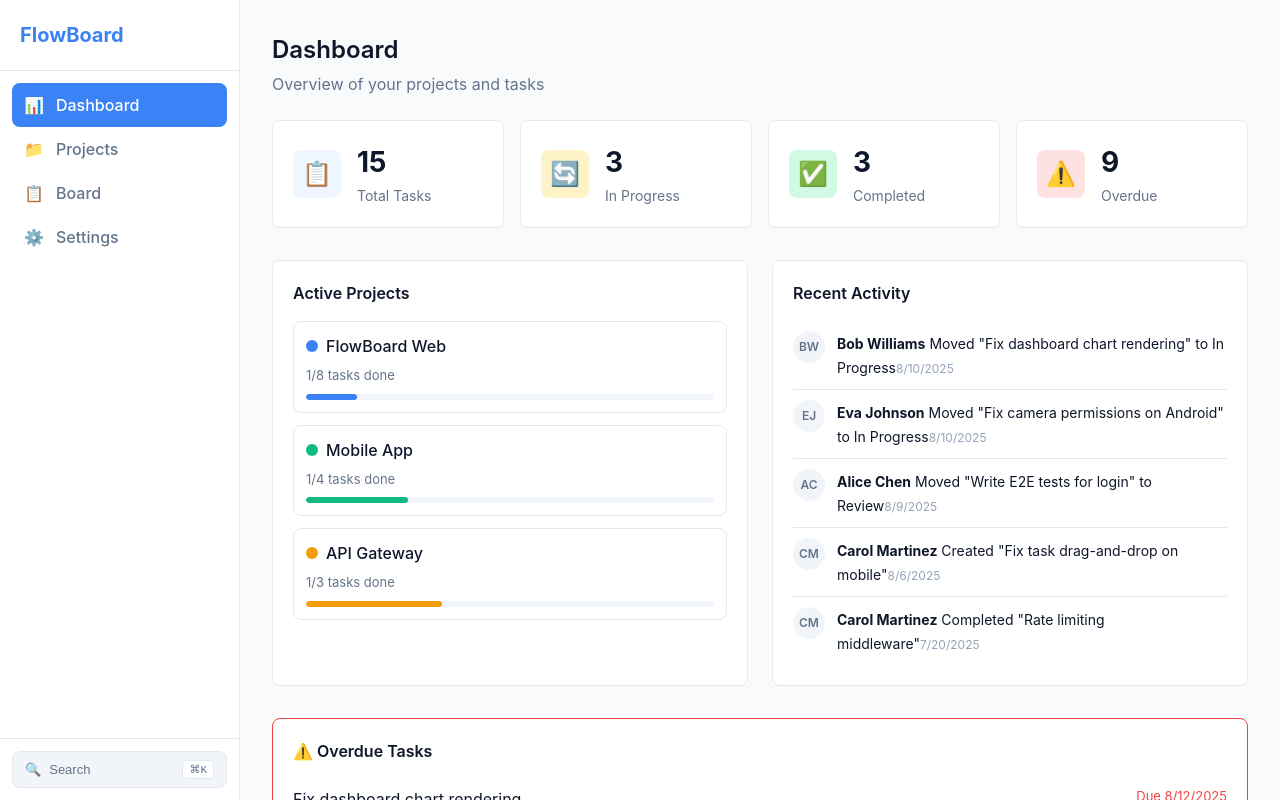
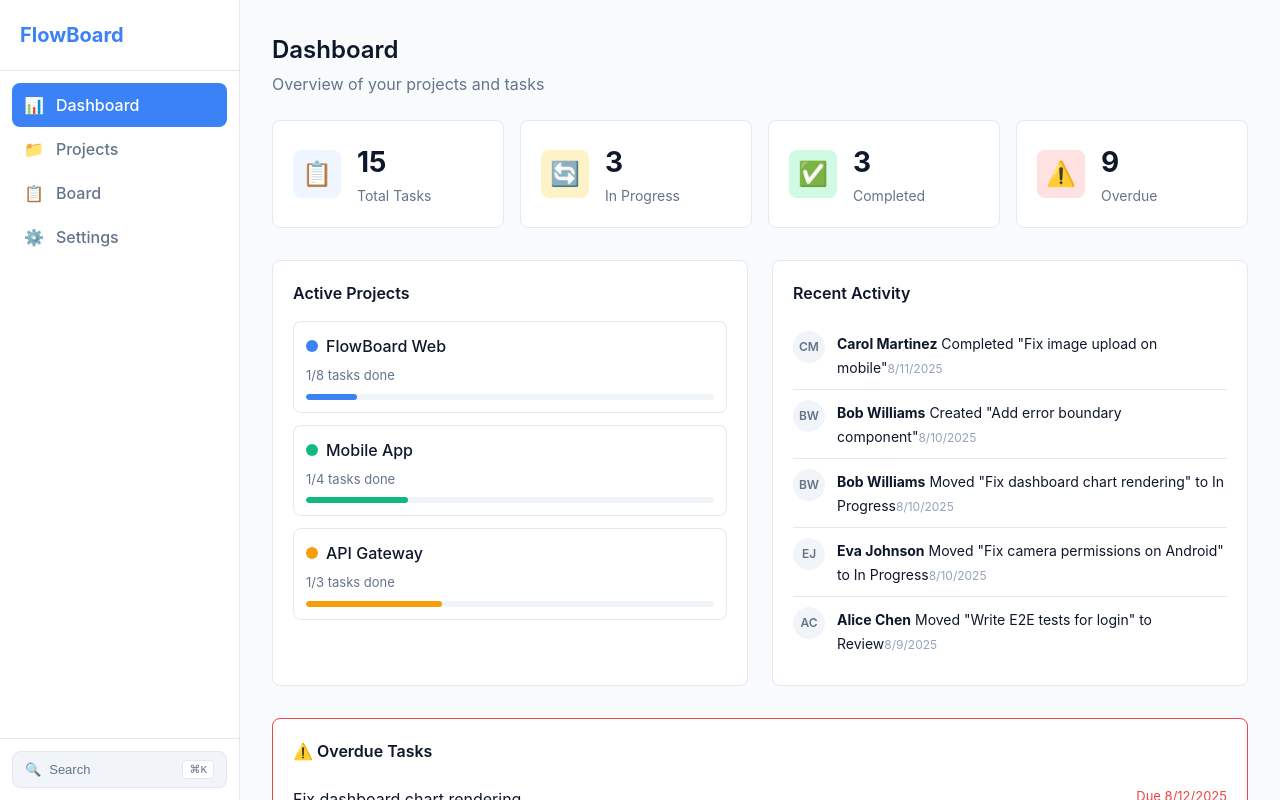
Before and after one commit to Dejene4971/flowboard, a React (Vite) app: page / in a window 1280 px wide. Shown: the top 800 px of the page. Built offline with nearby package versions, Linux system fonts and the light colour scheme.

Commit message:
Add recent activity entries for August

```diff
--- a/src/data/mockData.ts
+++ b/src/data/mockData.ts
@@ -67,6 +67,8 @@ export const activities: Activity[] = [
   { id: 'a6', type: 'task_completed', userId: 'u4', taskId: 't9', projectId: 'p2', details: 'Completed "Set up React Native project"', timestamp: '2025-03-05T15:00:00Z' },
   { id: 'a7', type: 'task_completed', userId: 'u3', taskId: 't13', projectId: 'p3', details: 'Completed "Rate limiting middleware"', timestamp: '2025-07-20T16:00:00Z' },
   { id: 'a8', type: 'task_moved', userId: 'u1', taskId: 't5', projectId: 'p1', details: 'Moved "Write E2E tests for login" to Review', timestamp: '2025-08-09T16:00:00Z' },
+  { id: 'a9', type: 'task_created', userId: 'u2', taskId: 't16', projectId: 'p1', details: 'Created "Add error boundary component"', timestamp: '2025-08-10T12:00:00Z' },
+  { id: 'a10', type: 'task_completed', userId: 'u3', taskId: 't17', projectId: 'p2', details: 'Completed "Fix image upload on mobile"', timestamp: '2025-08-11T09:00:00Z' },
 ];
 
 export const comments: Comment[] = [
```
